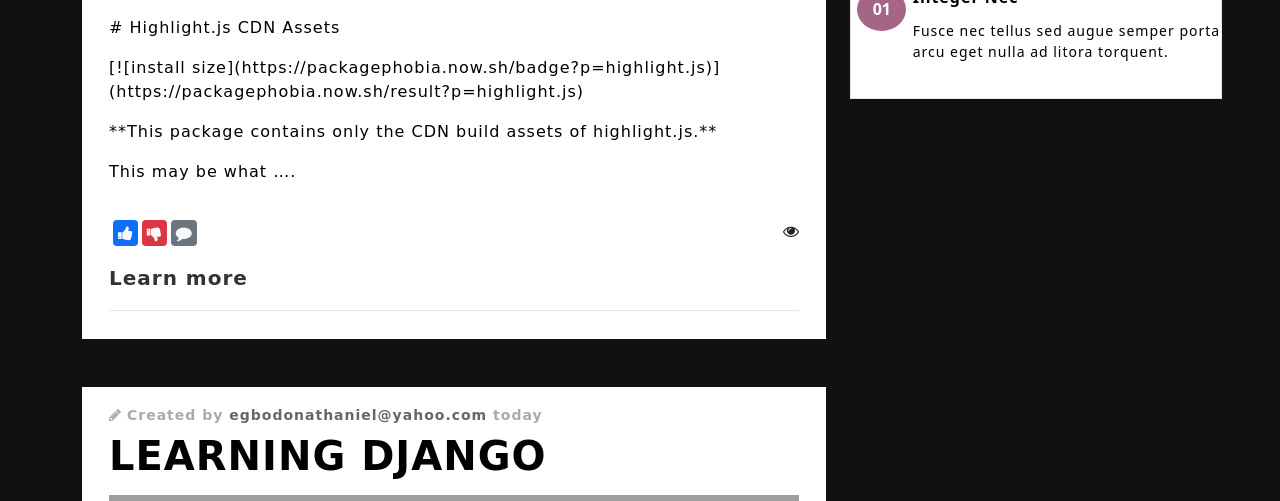
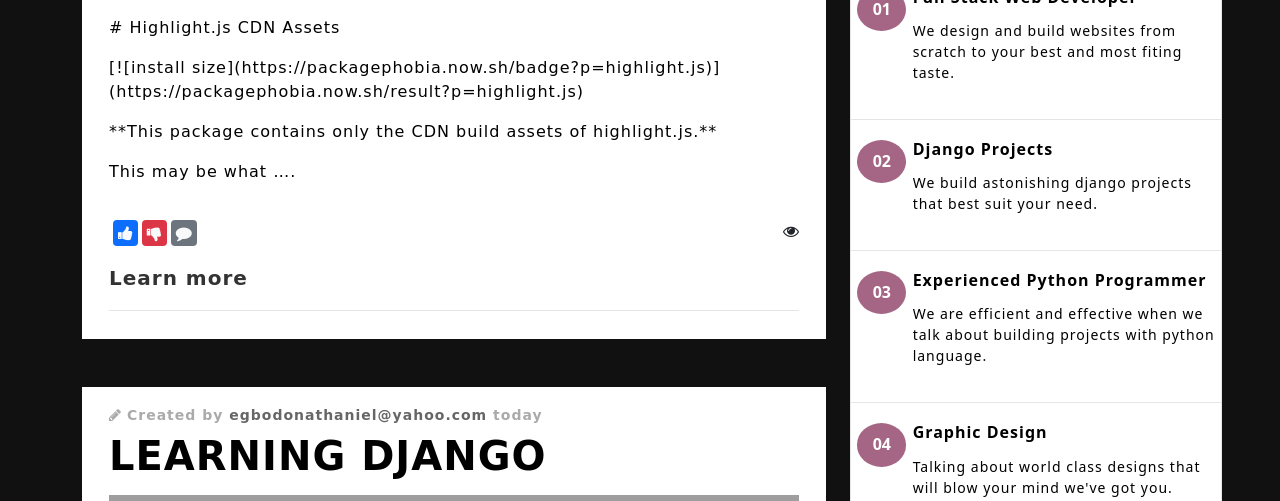
Before and after one commit to Nathius262/zoeblog, a Django app: page /blog/ in a window 1280 px wide. Shown: the part 852-1353 px from the top of the page. Run offline with Django 4.2, Linux system fonts and the light colour scheme; data comes from the database, SQL or seed files in the repository; both versions use the stored data as it was after the commit; some libraries are stand-ins or nearby versions; grey boxes are pictures that could not be loaded.

Commit message:
template changes

```diff
--- a/static/css/style.css
+++ b/static/css/style.css
@@ -357,11 +357,14 @@ ul.social-network li {
 .social-network a.icoVimeo:hover {
   background-color:#0590B8;
 }
+.social-network a.icogithub:hover {
+  background-color:#0590B8;
+}
 .social-network a.icoWhatapp:hover {
   background-color:#1fdd41;
 }
 .social-network a.icoInstagram:hover i, .social-network a.icoFacebook:hover i, .social-network a.icoTwitter:hover i,
-.social-network a.icoGoogle:hover i, .social-network a.icoVimeo:hover i, .social-network a.icoWhatapp:hover i {
+.social-network a.icoGoogle:hover i, .social-network a.icoVimeo:hover i, .social-network a.icoWhatapp:hover i, .social-network a.icogithub:hover i {
   color:#fff;
 }
 a.socialIcon:hover, .socialHoverClass {
--- a/templates/home/home.html
+++ b/templates/home/home.html
@@ -91,7 +91,7 @@ home
                       <div class="middle_left_2_inner clearfix container">
                         <div style="background-image: url('{{obj.image_url}}'); background-size: cover; width: 100%; height: 150px" class="item aos-init aos-animate" ></div>
                         <h5>{{obj.title|title |safe}}</h5>
-                        <p>{{obj.body |truncatewords:10 |safe}}</p>
+                        <p class="container">{{obj.body |truncatewords:10 |safe}}</p>
                       </div>
                     </a>
                  </div>
--- a/templates/snippets/footer_snippets.html
+++ b/templates/snippets/footer_snippets.html
@@ -60,6 +60,7 @@
                   <li><a href="https://instagram.com/blogzoe18?igshid=YmMyMTA2M2Y=" class="icoInstagram shadow" title="Instagram"><i class="fa fa-instagram"></i></a></li>
                   <li><a href="https://wa.link/f2m8tp" class="icoWhatapp shadow" title="Whatsapp"><i class="fa fa-whatsapp"></i></a></li>
                   <li><a href="mailto:egbodonathaniel@gmail.com" class="icoGoogle shadow" title="Google +"><i class="fa fa-google-plus"></i></a></li>
+                  <li><a href="https://github.com/Nathius262/" class="icogithub shadow" title="Github"><i class="fa fa-github"></i></a></li>
 
                 </ul>
               </div>
--- a/templates/snippets/our_qualities.html
+++ b/templates/snippets/our_qualities.html
@@ -23,8 +23,50 @@
   </div>
   <div class="col-sm-10">
     <div class="center_4_right_3_right">
-      <h5>Integer Nec </h5>
-      <p>Fusce nec tellus sed augue semper porta arcu eget nulla  ad litora torquent.</p>
+      <h5>Full Stack Web Developer </h5>
+      <p>We design and build websites from scratch to your best and most fiting taste.</p>
     </div>
   </div>
 </div>
+
+<div class="center_4_right_3 clearfix d-flex">
+  <div class="col-sm-2 space_right">
+    <div class="center_4_right_3_left">
+     <h6 class="text-center">02</h6>
+    </div>
+  </div>
+  <div class="col-sm-10">
+    <div class="center_4_right_3_right">
+      <h5>Django Projects </h5>
+      <p>We build astonishing django projects that best suit your need.</p>
+    </div>
+  </div>
+</div>
+
+<div class="center_4_right_3 clearfix d-flex">
+  <div class="col-sm-2 space_right">
+    <div class="center_4_right_3_left">
+     <h6 class="text-center">03</h6>
+    </div>
+  </div>
+  <div class="col-sm-10">
+    <div class="center_4_right_3_right">
+      <h5>Experienced Python Programmer </h5>
+      <p>We are efficient and effective when we talk about building projects with python language.</p>
+    </div>
+  </div>
+</div>
+
+<div class="center_4_right_3 clearfix d-flex">
+  <div class="col-sm-2 space_right">
+    <div class="center_4_right_3_left">
+     <h6 class="text-center">04</h6>
+    </div>
+  </div>
+  <div class="col-sm-10">
+    <div class="center_4_right_3_right">
+      <h5>Graphic Design </h5>
+      <p>Talking about world class designs that will blow your mind we've got you.</p>
+    </div>
+  </div>
+</div>
```
Also changed, not shown: blog/utils.py (+8 -3 lines), static/js/customjs.js (+46 -0 lines), templates/blog/blog.html (+6 -50 lines), templates/blog/detail_blog.html (+7 -12 lines), db.sqlite3, media/img/search.png (added).
